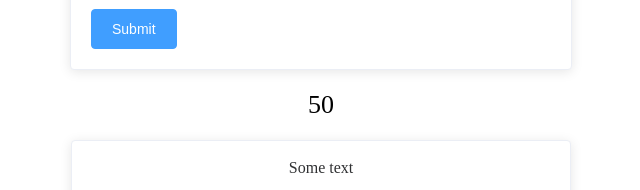
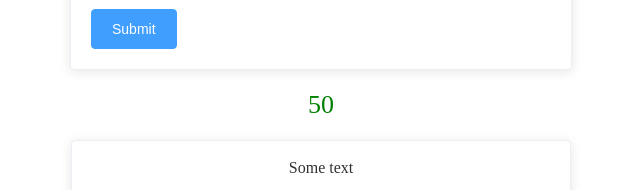
Before and after one commit to AcademeG1/budget-app, a Vue app: page / in a window 1280 px wide. Shown: the part 329-519 px from the top of the page, without its empty margins (319-959 px from the left). Built offline with nearby package versions, Linux system fonts and the light colour scheme.

Commit message:
feat: added a dialog box before deleting using element ui

```diff
--- a/src/components/BudgetListItem.vue
+++ b/src/components/BudgetListItem.vue
@@ -3,9 +3,20 @@
     <div class="list-item" v-for="(item, prop) in list" :key="prop">
       <span class="budget-comment">{{ item.comment }}</span>
       <span class="budget-value">{{ item.value }}</span>
-      <ElButton type="danger" size="mini" @click="onDeleteItem(item.id)"
+      <ElButton type="danger" size="mini" @click="dialogVisible = true"
         >Delete</ElButton
       >
+      <ElDialog title="Delete" :visible.sync="dialogVisible" width="30%">
+        <span>Delete an item?</span>
+        <span slot="footer" class="dialog-footer">
+          <ElButton @click="dialogVisible = false">Cancel</ElButton>
+          <ElButton
+            type="primary"
+            @click="(dialogVisible = false), handleClose(item.id)"
+            >Confirm</ElButton
+          >
+        </span>
+      </ElDialog>
     </div>
   </div>
 </template>
@@ -19,8 +30,15 @@ export default {
       default: () => ({}),
     },
   },
+  data: () => ({
+    dialogVisible: false,
+  }),
   methods: {
-    onDeleteItem(id) {
+    // onDeleteItem(id) {
+    // this.$emit("onDeleteItem", id);
+    // },
+    handleClose(id) {
+      console.log(id);
       this.$emit("onDeleteItem", id);
     },
   },
--- a/src/components/TotalBalance.vue
+++ b/src/components/TotalBalance.vue
@@ -1,19 +1,22 @@
 <template>
-  <div class="total-value">
-    {{totalBalance}}
+  <div
+    class="total-value"
+    :class="totalBalance > 0 ? 'green' : totalBalance < 0 ? 'red' : ''"
+  >
+    {{ totalBalance }}
   </div>
 </template>
 
 <script>
 export default {
-  name: 'TotalBalance',
+  name: "TotalBalance",
   props: {
     totalBalance: {
       type: Number,
       default: 0,
-    }
-  }
-}
+    },
+  },
+};
 </script>
 
 <style>
@@ -23,4 +26,10 @@ export default {
   padding: 20px;
   text-align: center;
 }
+.green {
+  color: green;
+}
+.red {
+  color: red;
+}
 </style>
--- a/src/plugins/index.js
+++ b/src/plugins/index.js
@@ -1,13 +1,31 @@
-import Vue from 'vue'
-import lang from 'element-ui/lib/locale/lang/en';
-import locale from 'element-ui/lib/locale';
-import 'element-ui/packages/theme-chalk/lib/index.css';
-import {Button, Card, Form, FormItem, Input, Select, Option, Alert} from 'element-ui';
+import Vue from "vue";
+import lang from "element-ui/lib/locale/lang/en";
+import locale from "element-ui/lib/locale";
+import "element-ui/packages/theme-chalk/lib/index.css";
+import {
+  Button,
+  Card,
+  Form,
+  FormItem,
+  Input,
+  Select,
+  Option,
+  Alert,
+  Dialog,
+} from "element-ui";
 
 const elements = [
-  Button, Card, Form, FormItem, Input, Select, Option, Alert
-]
+  Button,
+  Card,
+  Form,
+  FormItem,
+  Input,
+  Select,
+  Option,
+  Alert,
+  Dialog,
+];
 
 locale.use(lang);
 
-elements.forEach(El => Vue.use(El, {locale}));
+elements.forEach((El) => Vue.use(El, { locale }));
```
Lines whose indentation alone changed are shown as unchanged.
